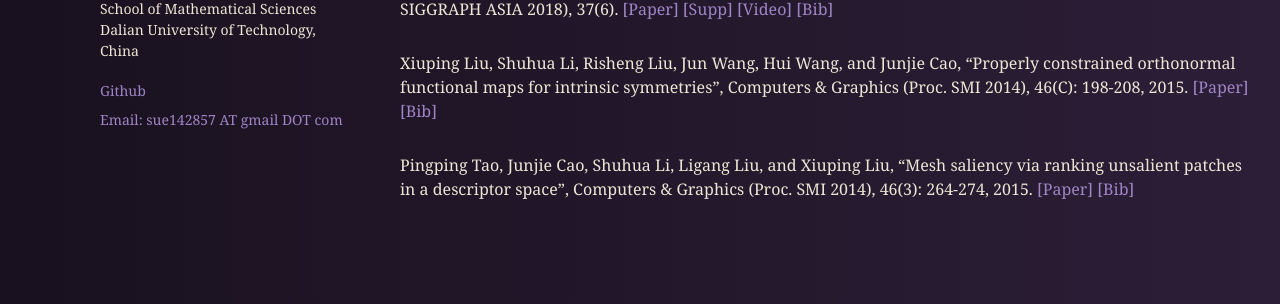
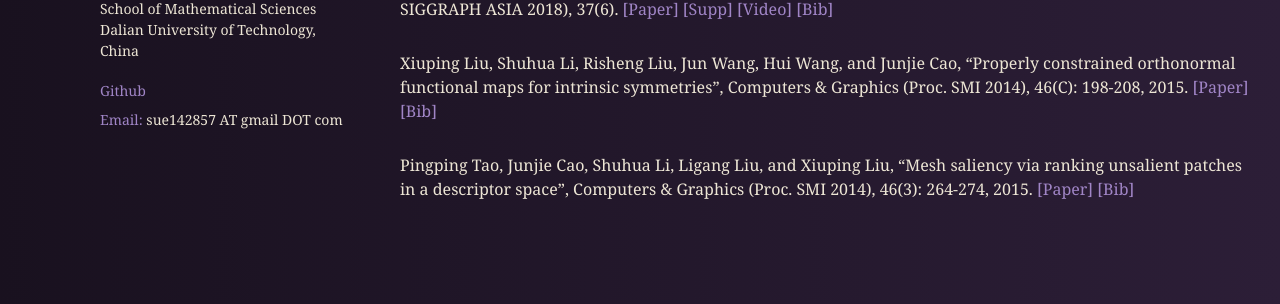
Before and after one commit to sergiokopplin/violet, a Jekyll site: the page built from index.html, in a window 1280 px wide. Shown: the part 371-675 px from the top of the page. Built offline with Jekyll 4.4.1, drawn with Linux system fonts in a browser that asks for light colours; part of the change alters nothing that is shown.

```diff
--- a/index.html
+++ b/index.html
@@ -18,7 +18,7 @@ title: Homepage
   <nav>
     <ul>
       <li><a href="https://github.com/{{ site.github }}">Github</a></li>
-      <li><a href="mailto:{{ site.email }}">Email: sue142857 AT gmail DOT com</a></li>
+      <li><a href="mailto:{{ site.email }}">Email:</a> sue142857 AT gmail DOT com</li>
     </ul>
   </nav>
 
```
